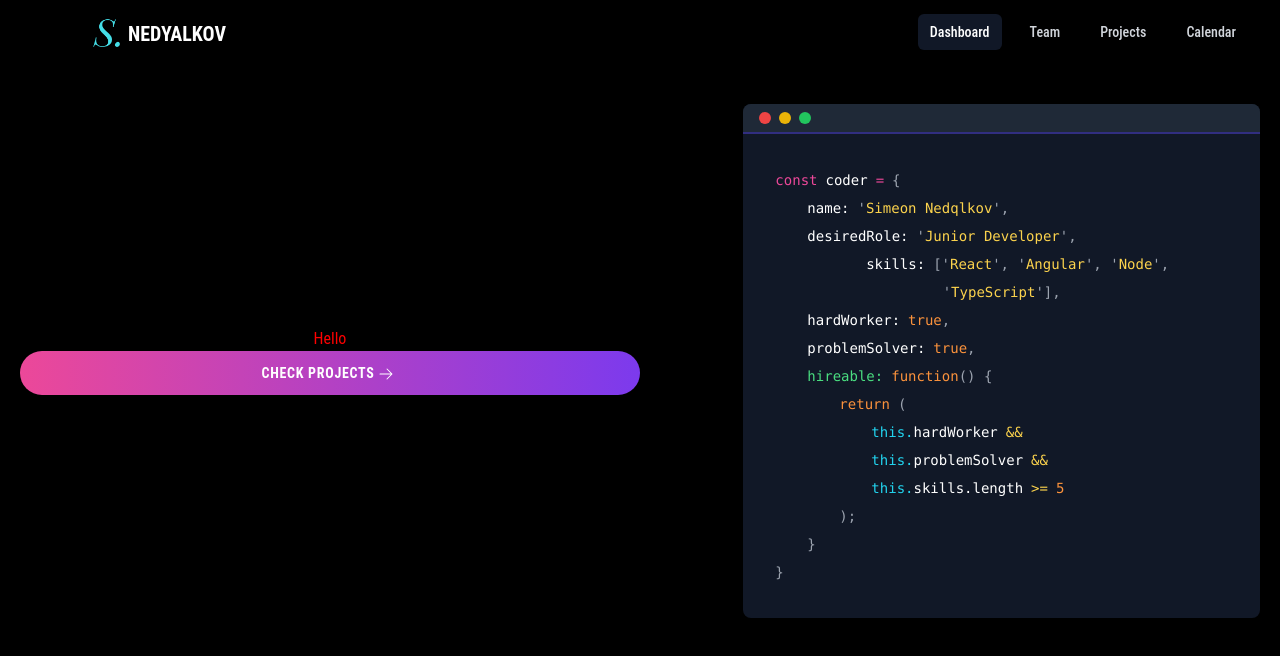
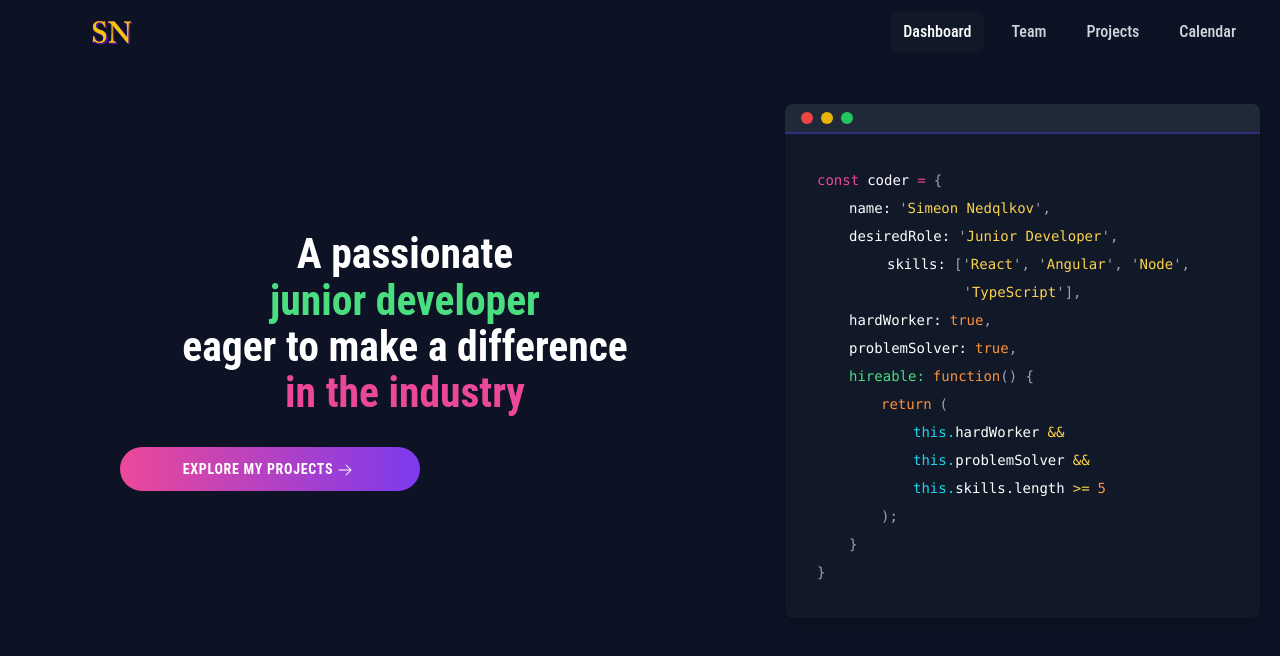
Before and after one commit to SimeonNedyalkov/my-site, a React (Vite) app in the folder my-site/: page / in a window 1280 px wide. Shown: the top 656 px of the page. Built offline with nearby package versions, Linux system fonts and the light colour scheme; a web font is replaced by a local one.

Commit message:
home changed

```diff
--- a/my-site/index.html
+++ b/my-site/index.html
@@ -1,10 +1,10 @@
-<!doctype html>
+<!DOCTYPE html>
 <html lang="en">
   <head>
     <meta charset="UTF-8" />
-    <link rel="icon" type="image/svg+xml" href="/vite.svg" />
+    <link rel="icon" type="image/svg+xml" href="./src/assets/logo/S.png" />
     <meta name="viewport" content="width=device-width, initial-scale=1.0" />
-    <title>Vite + React + TS</title>
+    <title>Simeon Nedyalkov</title>
     <link rel="stylesheet" href="https://rsms.me/inter/inter.css" />
     <link rel="stylesheet" href="src/styles/styles.css" />
   </head>
--- a/my-site/src/components/Home.tsx
+++ b/my-site/src/components/Home.tsx
@@ -4,13 +4,19 @@ export default function Home() {
   return (
     <div className="homeContainer">
       <div className="homeAboutMe">
-        <span className="homeText">Hello</span>
+        <h1 className="homeText text-4xl lg:text-[2.6rem] md:font-extrabold lg:leading-[2.9rem] font-bold text-white leading-10 flex items-center">
+          A passionate
+          <span className="text-green-400 mx-2">junior developer</span>
+          eager to make a difference
+          <span className="text-pink-500 mx-2">in the industry</span>
+        </h1>
+
         <a
-          className="group inline-block px-6 py-3 text-sm no-underline uppercase text-center text-white tracking-wider font-medium md:font-semibold rounded-full bg-gradient-to-r from-pink-500 to-violet-600  transition-all duration-200 ease-out hover:text-white hover:no-underline undefined"
+          className="exploreProjects group inline-block px-6 py-3 text-sm no-underline uppercase text-center text-white tracking-wider font-medium md:font-semibold rounded-full bg-gradient-to-r from-pink-500 to-violet-600  transition-all duration-200 ease-out hover:text-white hover:no-underline undefined"
           role="button"
           href="https://sso.teachable.com/secure/146684/identity/sign_up"
         >
-          Check Projects
+          Explore My Projects
           <svg
             xmlns="http://www.w3.org/2000/svg"
             viewBox="0 0 24 24"
@@ -19,9 +25,9 @@ export default function Home() {
             className="w-6 h-4 inline-block transition-all duration-200 ease-out group-hover:ml-3"
           >
             <path
-              fill-rule="evenodd"
+              fillRule="evenodd"
               d="M12.97 3.97a.75.75 0 011.06 0l7.5 7.5a.75.75 0 010 1.06l-7.5 7.5a.75.75 0 11-1.06-1.06l6.22-6.22H3a.75.75 0 010-1.5h16.19l-6.22-6.22a.75.75 0 010-1.06z"
-              clip-rule="evenodd"
+              clipRule="evenodd"
             ></path>
           </svg>
         </a>
--- a/my-site/src/components/Navigation.tsx
+++ b/my-site/src/components/Navigation.tsx
@@ -1,7 +1,7 @@
 import { Disclosure, DisclosureButton } from "@headlessui/react";
 import { Bars3Icon, BellIcon, XMarkIcon } from "@heroicons/react/24/outline";
 import "../styles/navigation.css";
-import logo from "../assets/logo/S.png";
+import logo from "../assets/logo/SN_transparent-.png";
 
 const navigation = [
   { name: "Dashboard", href: "#", current: true },
@@ -21,9 +21,9 @@ export default function Navigation() {
         <div className="relative flex h-16 items-center justify-between">
           <div className="flex items-center">
             <img alt="S" src={logo} className="h-40 w-40" />
-            <span className="navName absolute left-24 top-6 text-xl font-bold text-white leading-none">
+            {/* <span className="navName absolute left-24 top-6 text-xl font-bold text-white leading-none">
               NEDYALKOV
-            </span>
+            </span> */}
           </div>
           <div className="absolute inset-y-0 left-0 flex items-center sm:hidden">
             {/* Mobile menu button */}
@@ -52,7 +52,7 @@ export default function Navigation() {
                       item.current
                         ? "bg-gray-900 text-white"
                         : "text-gray-300 hover:bg-gray-700 hover:text-white",
-                      "rounded-md px-3 py-2 text-sm font-medium"
+                      "rounded-md px-3 py-2 text-md font-medium"
                     )}
                   >
                     {item.name}
--- a/my-site/src/styles/base.css
+++ b/my-site/src/styles/base.css
@@ -5,7 +5,7 @@
 body {
   padding: 0;
   margin: 0;
-  background-color: black;
+  background-color: rgb(13, 18, 36);
   font-family: "Roboto Condensed", sans-serif;
 }
 
--- a/my-site/src/styles/home.css
+++ b/my-site/src/styles/home.css
@@ -7,10 +7,24 @@
   margin: 40px 20px;
 }
 .homeText {
+  display: flex;
+  flex-direction: column;
+  justify-content: start;
+  align-items: start;
+}
+
+.homeAboutMe {
+  display: flex;
   flex: 1;
+  margin-left: 100px;
 }
 .homeCode {
   display: flex;
   justify-content: flex-end;
   flex: 1;
 }
+
+.exploreProjects {
+  margin-top: 30px;
+  max-width: 300px;
+}
```
Also changed, not shown: my-site/src/assets/logo/SN_transparent-.png (added).
